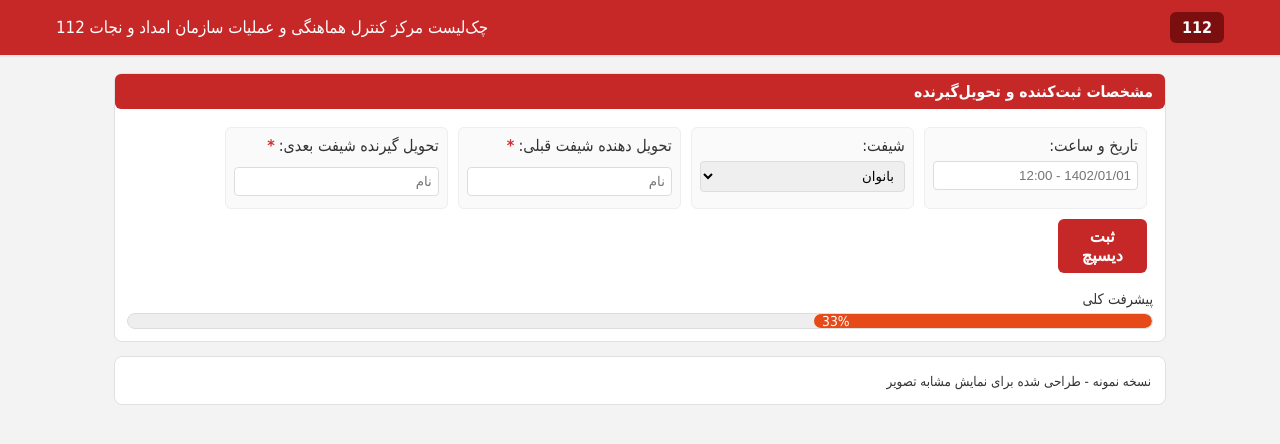
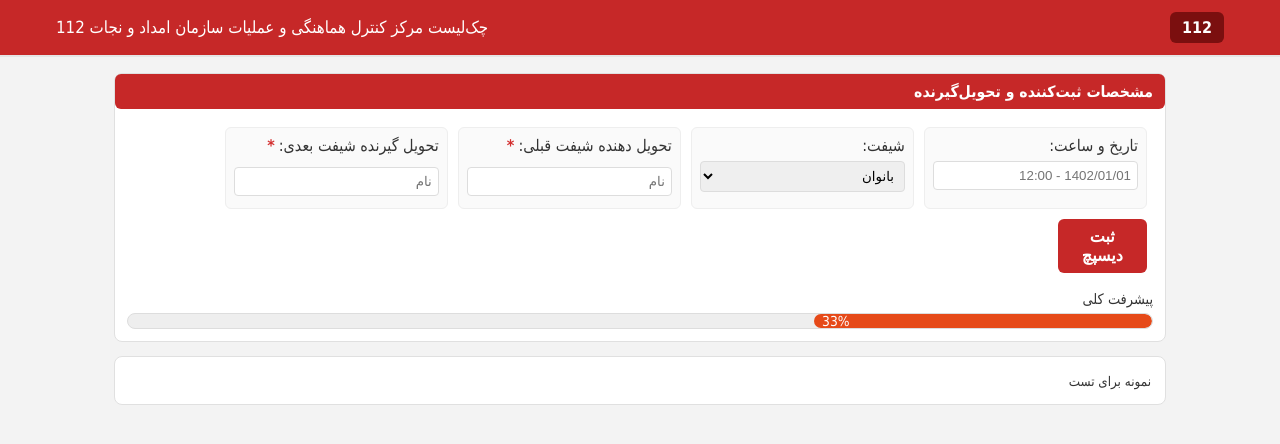
Before and after one commit to Mohammad-Torfi-Salehi/project-test, a plain HTML site: page index.html in a window 1280 px wide. Drawn offline with Linux system fonts and the light colour scheme.

Commit message:
Update index.html

```diff
--- a/index.html
+++ b/index.html
@@ -203,7 +203,7 @@
 
       <footer class="panel small-panel">
         <div class="panel-body">
-          <small>نسخه نمونه - طراحی شده برای نمایش مشابه تصویر</small>
+          <small>نمونه برای تست</small>
         </div>
       </footer>
     </main>
```
